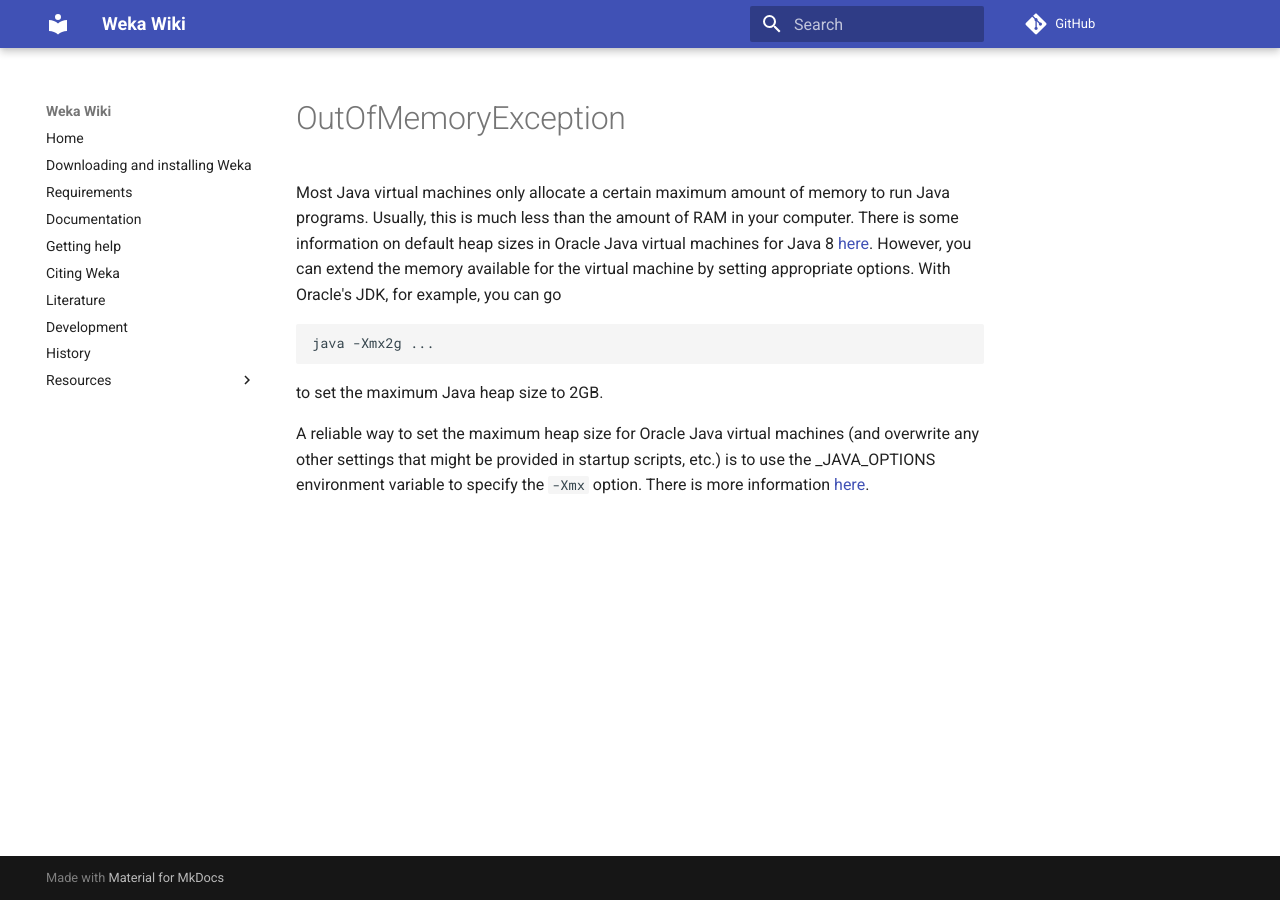
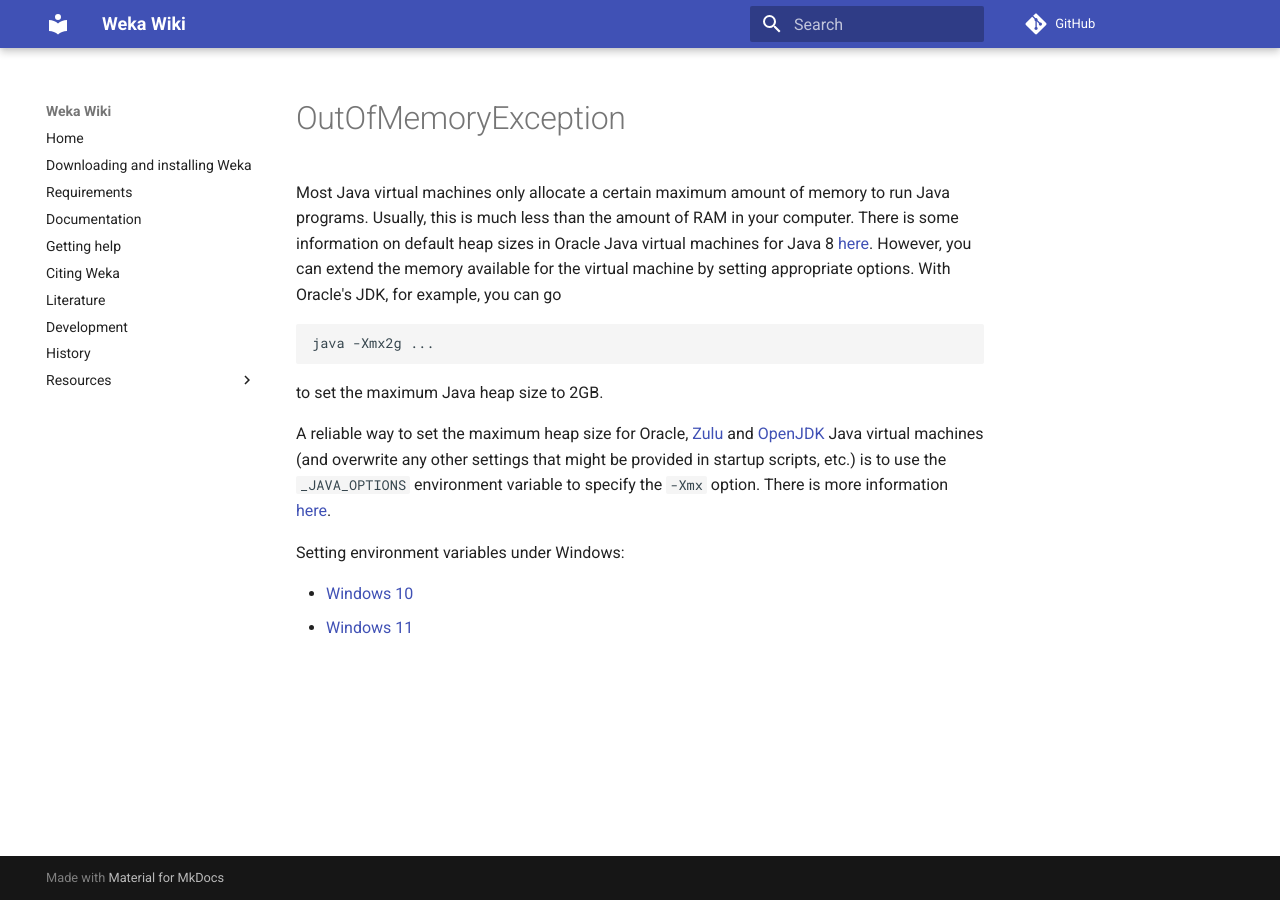
Before and after one commit to Waikato/weka-wiki, an MkDocs documentation site: the page built from docs/faqs/OutOfMemoryException.md, in a window 1280 px wide. Built offline with MkDocs 1.6.1 and Material for MkDocs 9.7.7, drawn with Linux system fonts in a browser that asks for light colours; comment, search, counter and statistics services are not loaded.

Commit message:
added links to tutorials for setting environment variable under Windows; _JAVA_OPTIONS works for Oracle, Zulu and OpenJDK

```diff
--- a/docs/faqs/OutOfMemoryException.md
+++ b/docs/faqs/OutOfMemoryException.md
@@ -6,4 +6,9 @@ java -Xmx2g ...
 
 to set the maximum Java heap size to 2GB.
 
-A reliable way to set the maximum heap size for Oracle Java virtual machines (and overwrite any other settings that might be provided in startup scripts, etc.) is to use the _JAVA_OPTIONS environment variable to specify the `-Xmx` option. There is more information [here](http://stackoverflow.com/questions/28327620/difference-between-java-options-java-tool-options-and-java-opts).
+A reliable way to set the maximum heap size for Oracle, [Zulu](https://www.azul.com/downloads/) and [OpenJDK](https://adoptium.net/) Java virtual machines (and overwrite any other settings that might be provided in startup scripts, etc.) is to use the `_JAVA_OPTIONS` environment variable to specify the `-Xmx` option. There is more information [here](http://stackoverflow.com/questions/28327620/difference-between-java-options-java-tool-options-and-java-opts).
+
+Setting environment variables under Windows:
+
+* [Windows 10](https://www.alphr.com/environment-variables-windows-10/)
+* [Windows 11](https://www.alphr.com/set-environment-variables-windows-11/)
```
